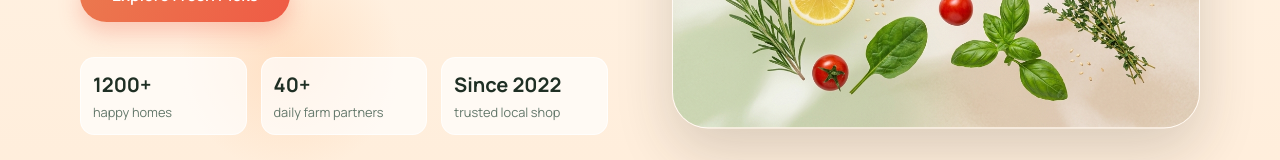
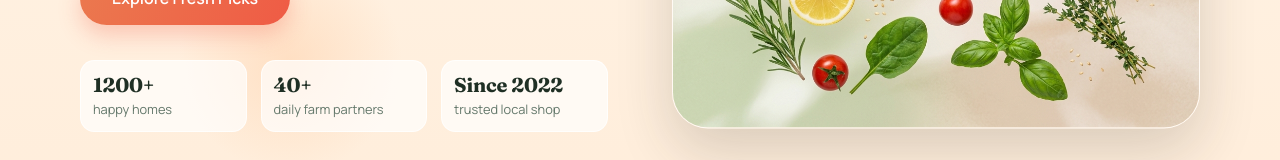
Before and after one commit to princethakur931/Prince-Vegetables, a React (Vite) app: page / in a window 1280 px wide. Shown: the part 566-726 px from the top of the page. Built offline with nearby package versions, Linux system fonts and the light colour scheme; no server answers.

Commit message:
solve vercel 404 error

```diff
--- a/src/pages/Home.module.css
+++ b/src/pages/Home.module.css
@@ -99,7 +99,11 @@
 }
 
 .stats strong {
+  font-family: var(--font-heading);
   font-size: 1.25rem;
+  font-weight: 700;
+  line-height: 1.2;
+  letter-spacing: -0.01em;
   color: var(--color-text-main);
 }
 
```
Also changed, not shown: vercel.json (added).
